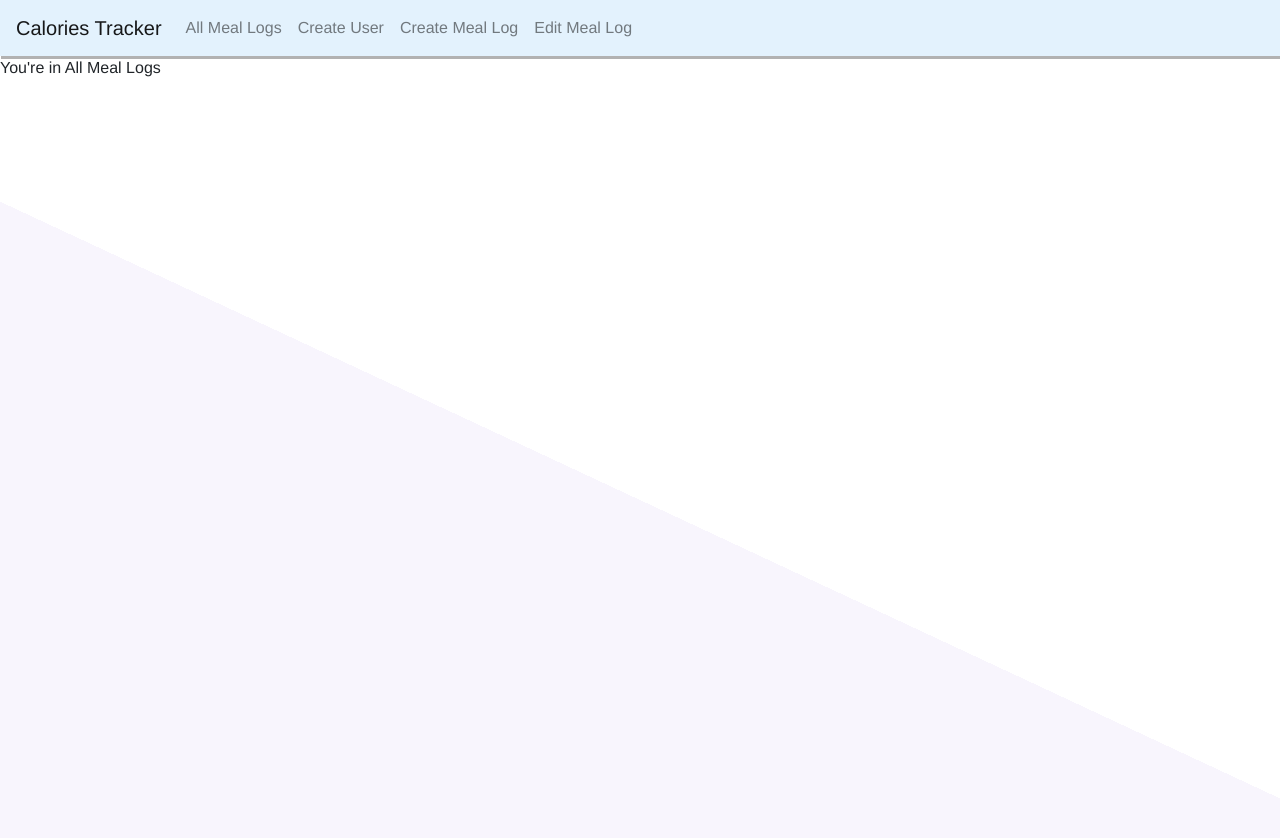
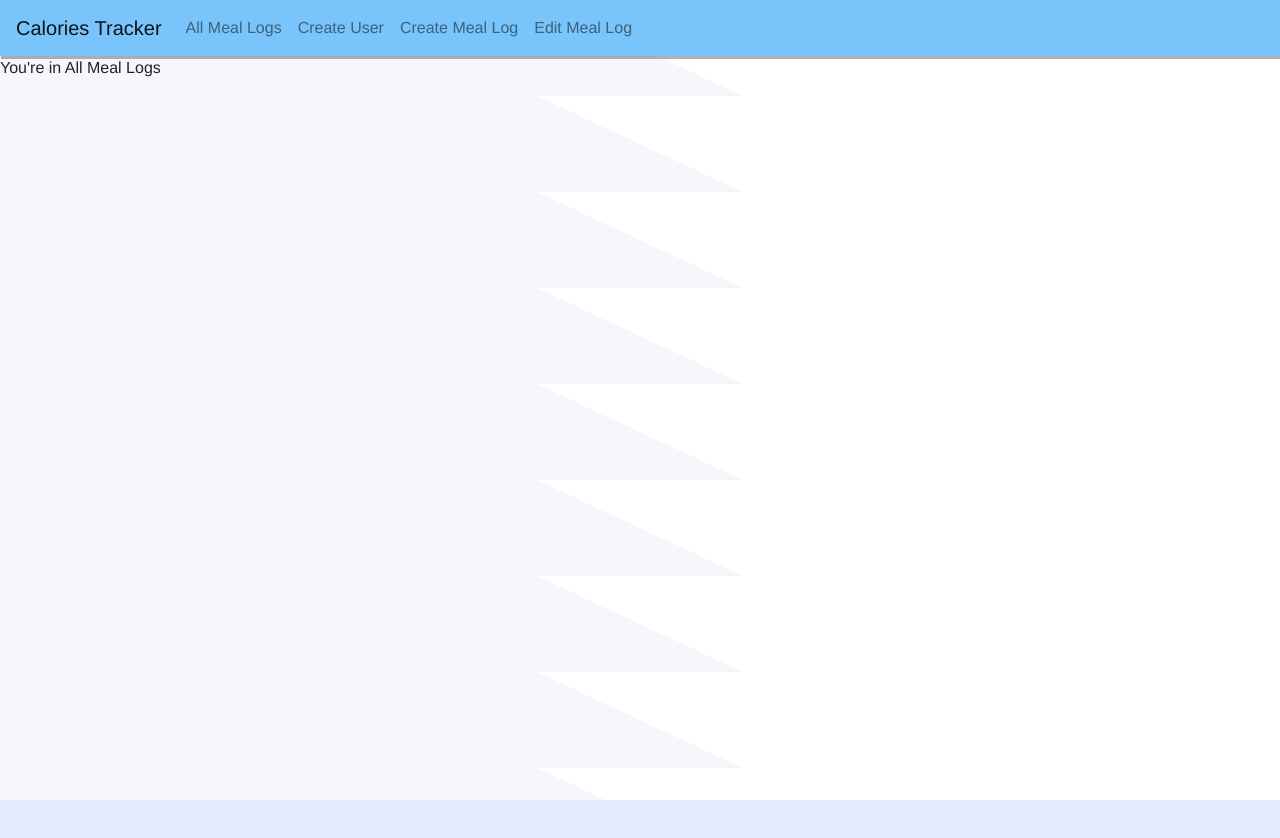
Before and after one commit to hazzaldo/calories-tracker, a React (Create React App) app: page / in a window 1280 px wide. Shown: the top 838 px of the page. After the commit the page ends 800 px from the top, so only its background shows below. Built offline with nearby package versions, Linux system fonts and the light colour scheme.

Commit message:
adjust styling for navbar and form-container

```diff
--- a/src/index.css
+++ b/src/index.css
@@ -4,9 +4,7 @@ body {
   -moz-osx-font-smoothing: grayscale;
   background-color: #E4E9FD;
   background-image: -webkit-linear-gradient(65deg, #f8f5fd 50%, #ffffff 50%);
-  min-height: 1000px;
   font-family: 'helvetica neue';
-
 }
 
 code {
@@ -15,6 +13,10 @@ code {
 }
 
 nav {
-  background-color: #e3f2fd;
+  background-color: #79c4fa;
   box-shadow: 1px 3px  rgba(0, 0, 0, 0.3);
 }
+
+.form-container {
+  margin: 3rem;
+}
```
